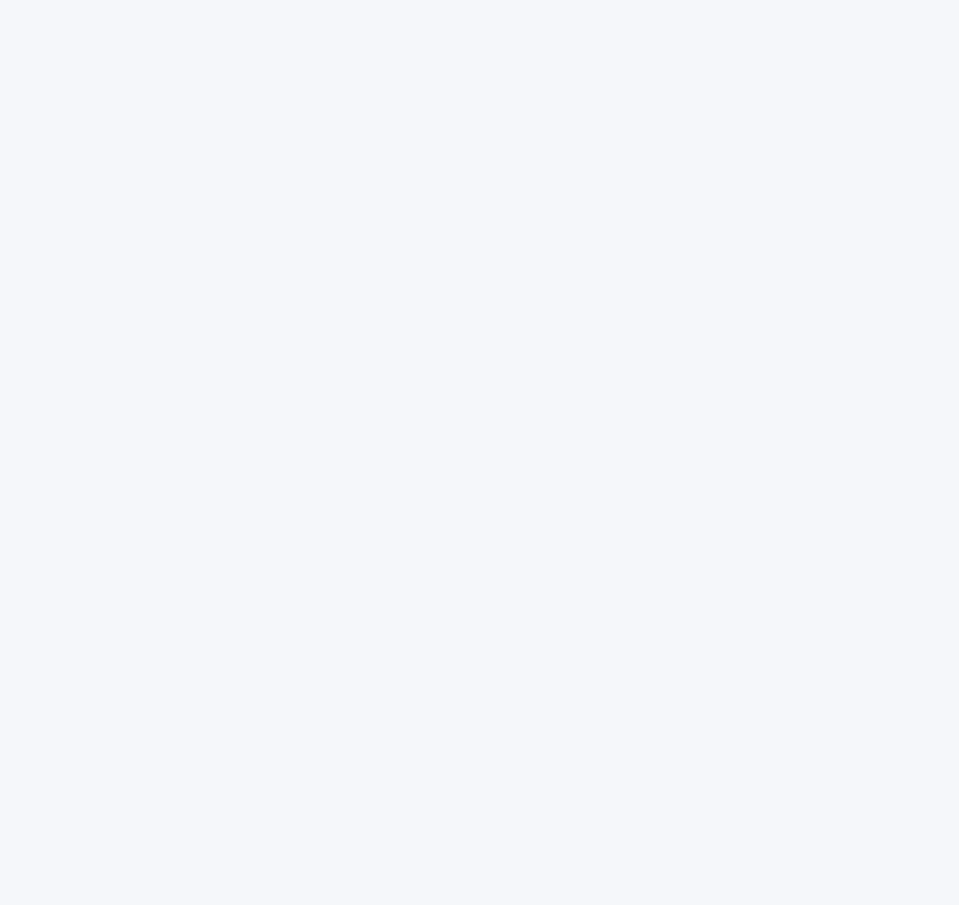
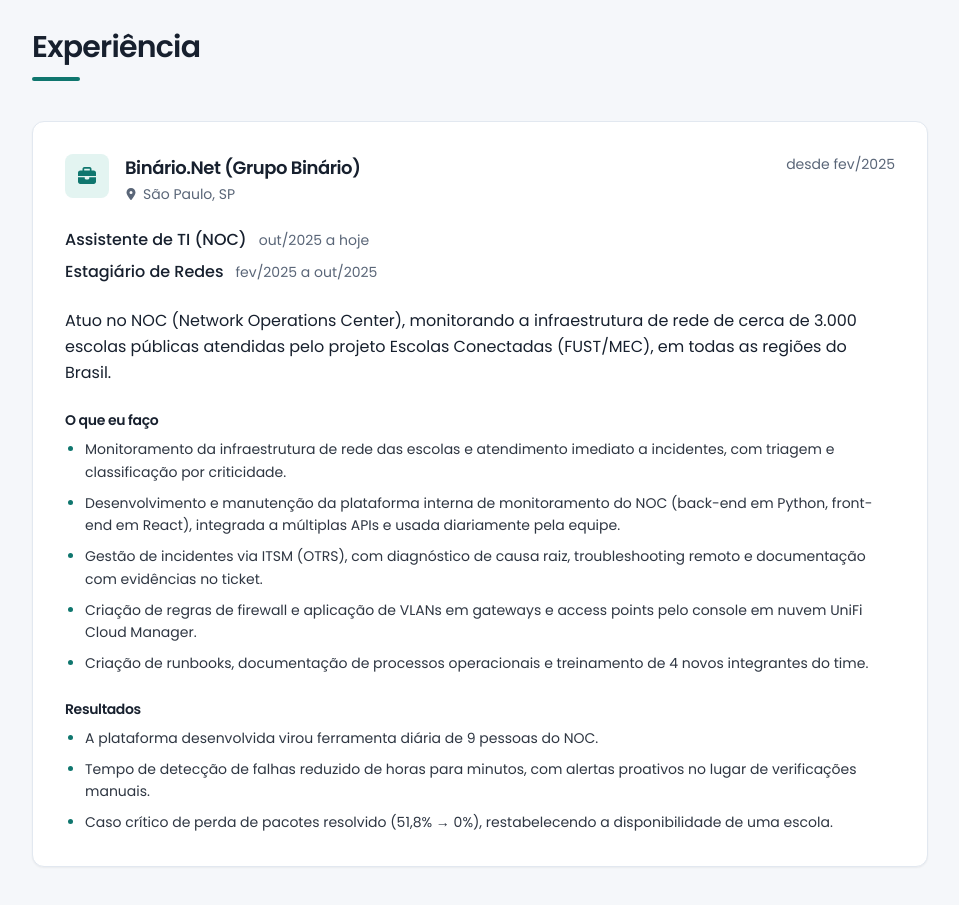
Before and after one commit to lugustavos/portfolio, a React (Vite) app: page / in a window 1280 px wide. Shown: the part 2660-3565 px from the top of the page, without its empty margins (72-1031 px from the left). Before the commit the page ends 2609 px from the top, so only its background shows below. Built offline with nearby package versions, Linux system fonts and the light colour scheme.

Commit message:
seção de experiência

```diff
--- /dev/null
+++ b/src/components/Experience.tsx
@@ -0,0 +1,64 @@
+import { FaBriefcase, FaLocationDot } from 'react-icons/fa6'
+import { jobs } from '../data/profile'
+import { SectionTitle } from './ui/SectionTitle'
+
+export function Experience() {
+  return (
+    <section id="experiencia" className="section">
+      <div className="container-content">
+        <SectionTitle title="Experiência" />
+
+        <div className="mt-10 space-y-6">
+          {jobs.map((job) => (
+            <article key={job.company} className="card max-w-4xl p-6 sm:p-8">
+              <header className="flex flex-wrap items-start justify-between gap-3">
+                <div className="flex items-start gap-4">
+                  <span className="flex h-11 w-11 shrink-0 items-center justify-center rounded-lg bg-brand-soft text-brand">
+                    <FaBriefcase size={18} />
+                  </span>
+                  <div>
+                    <h3 className="text-lg">{job.company}</h3>
+                    <p className="mt-0.5 flex items-center gap-1.5 text-sm text-muted">
+                      <FaLocationDot size={12} /> {job.location}
+                    </p>
+                  </div>
+                </div>
+                <span className="text-sm text-muted">
+                  desde {job.start}
+                  {job.end ? ` até ${job.end}` : ''}
+                </span>
+              </header>
+
+              <ul className="mt-6 space-y-2">
+                {job.roles.map((role) => (
+                  <li key={role.title} className="flex flex-wrap items-baseline gap-x-3">
+                    <span className="font-medium">{role.title}</span>
+                    <span className="text-sm text-muted">
+                      {role.start} a {role.end ?? 'hoje'}
+                    </span>
+                  </li>
+                ))}
+              </ul>
+
+              <p className="mt-6 leading-relaxed">{job.summary}</p>
+
+              <h4 className="mt-6 text-sm font-semibold">O que eu faço</h4>
+              <ul className="mt-2 list-disc space-y-2 pl-5 text-sm leading-relaxed text-ink/90 marker:text-brand">
+                {job.activities.map((a) => (
+                  <li key={a}>{a}</li>
+                ))}
+              </ul>
+
+              <h4 className="mt-6 text-sm font-semibold">Resultados</h4>
+              <ul className="mt-2 list-disc space-y-2 pl-5 text-sm leading-relaxed text-ink/90 marker:text-brand">
+                {job.results.map((r) => (
+                  <li key={r}>{r}</li>
+                ))}
+              </ul>
+            </article>
+          ))}
+        </div>
+      </div>
+    </section>
+  )
+}
--- a/src/pages/Home.tsx
+++ b/src/pages/Home.tsx
@@ -1,6 +1,7 @@
 import { Hero } from '../components/Hero'
 import { ProjectCards } from '../components/ProjectCards'
 import { Education } from '../components/Education'
+import { Experience } from '../components/Experience'
 
 export default function Home() {
   return (
@@ -8,6 +9,7 @@
       <Hero />
       <ProjectCards />
       <Education />
+      <Experience />
     </main>
   )
 }
```
